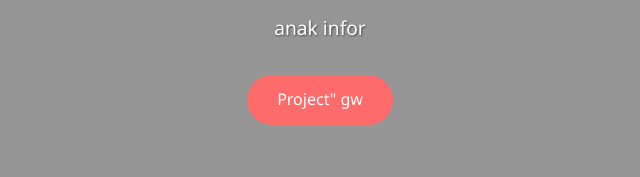
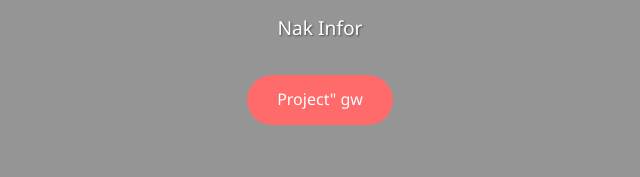
Before and after one commit to ZkaZF/IRICH, a plain HTML site: page irich/index.html in a window 1280 px wide. Shown: the part 288-465 px from the top of the page, 320-960 px from the left. Drawn offline with Linux system fonts and the light colour scheme.

Commit message:
commit ketiga

```diff
--- a/irich/index.html
+++ b/irich/index.html
@@ -346,7 +346,7 @@
     <section class="hero" id="home">
       <div class="hero-content">
         <h1>ZkaZF</h1>
-        <p>anak infor</p>
+        <p>Nak Infor</p>
         <a href="#projects" class="btn">Project" gw</a>
       </div>
     </section>
```
